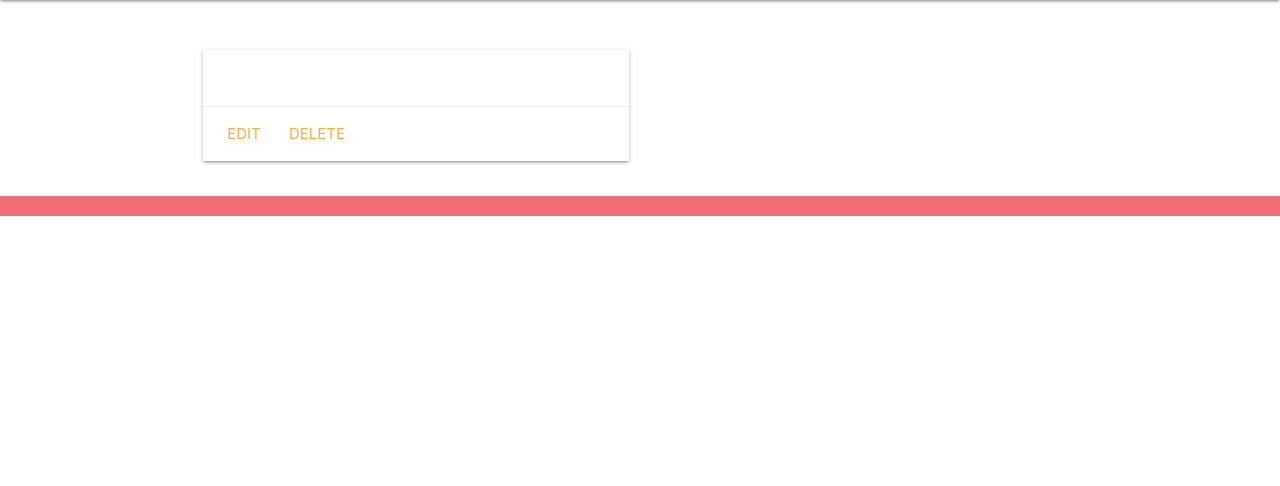
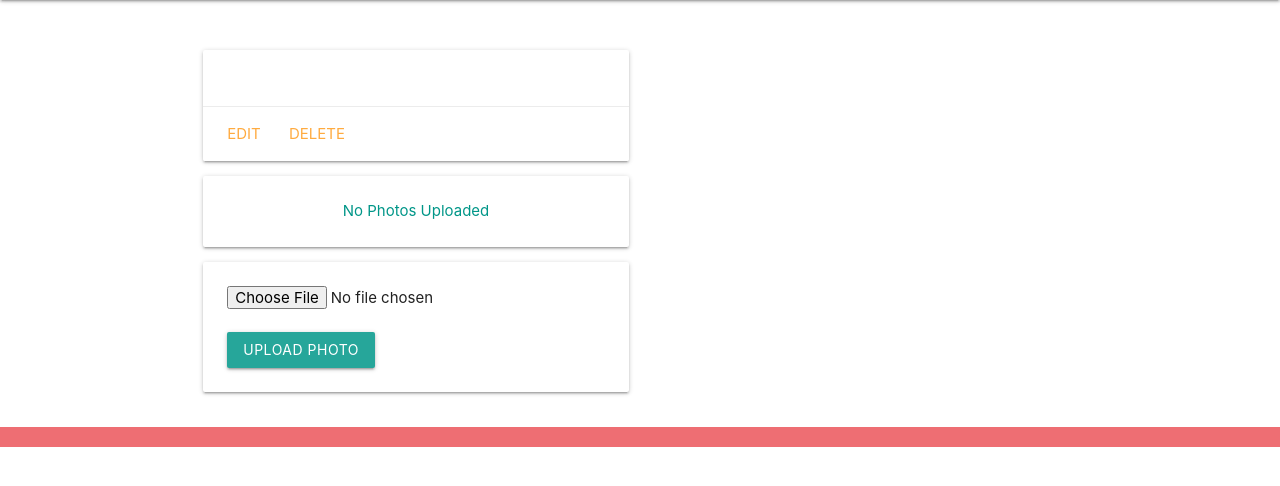
Before and after one commit to vsalter/TheBlogSpot, a Django app: template TheBlogSpot/main_app/templates/blog/detail.html in a window 1280 px wide. Shown: the part 64-550 px from the top of the page. Run offline with Django 4.2, Linux system fonts and the light colour scheme; the template is opened without the code that fills it, so the values that code supplies are empty.

Commit message:
added ability to upload photos for blog post using Amazon S3 for the storage

```diff
--- a/TheBlogSpot/main_app/templates/blog/detail.html
+++ b/TheBlogSpot/main_app/templates/blog/detail.html
@@ -17,6 +17,17 @@
                 <a href="{% url 'post_delete' post.id %}">Delete</a>
             </div>
         </div>
+        {% for photo in post.photo_set.all %}
+        <img class="responsive-img card-panel" src="{{photo.url}}">
+        {% empty %}
+        <div class="card-panel teal-text center-align">No Photos Uploaded</div>
+        {% endfor %}
+        <form action="{% url 'add_photo' post.id %}" enctype="multipart/form-data" method="POST" class="card-panel">
+            {% csrf_token %}
+            <input type="file" name="photo-file">
+            <br><br>
+            <input type="submit" class="btn" value="Upload Photo">
+        </form>
     </div>
 </div>
 
--- a/TheBlogSpot/main_app/urls.py
+++ b/TheBlogSpot/main_app/urls.py
@@ -8,5 +8,6 @@ urlpatterns = [
     path('blog/<int:post_id>/', views.blog_detail, name='detail'),
     path('blog/create/', views.PostCreate.as_view(), name='post_create'),
     path('blog/<int:pk>/update/', views.PostUpdate.as_view(), name='post_update'),
-    path('blog/<int:pk>/delete/', views.PostDelete.as_view(), name='post_delete')
+    path('blog/<int:pk>/delete/', views.PostDelete.as_view(), name='post_delete'),
+    path('blog/<int:post_id>/add_photo/', views.add_photo, name='add_photo'),
 ]
```
Also changed, not shown: TheBlogSpot/TheBlogSpot/settings.py (+6 -1 lines), TheBlogSpot/main_app/models.py (+9 -0 lines), TheBlogSpot/main_app/views.py (+24 -3 lines), TheBlogSpot/main_app/migrations/0003_photo.py (added).
